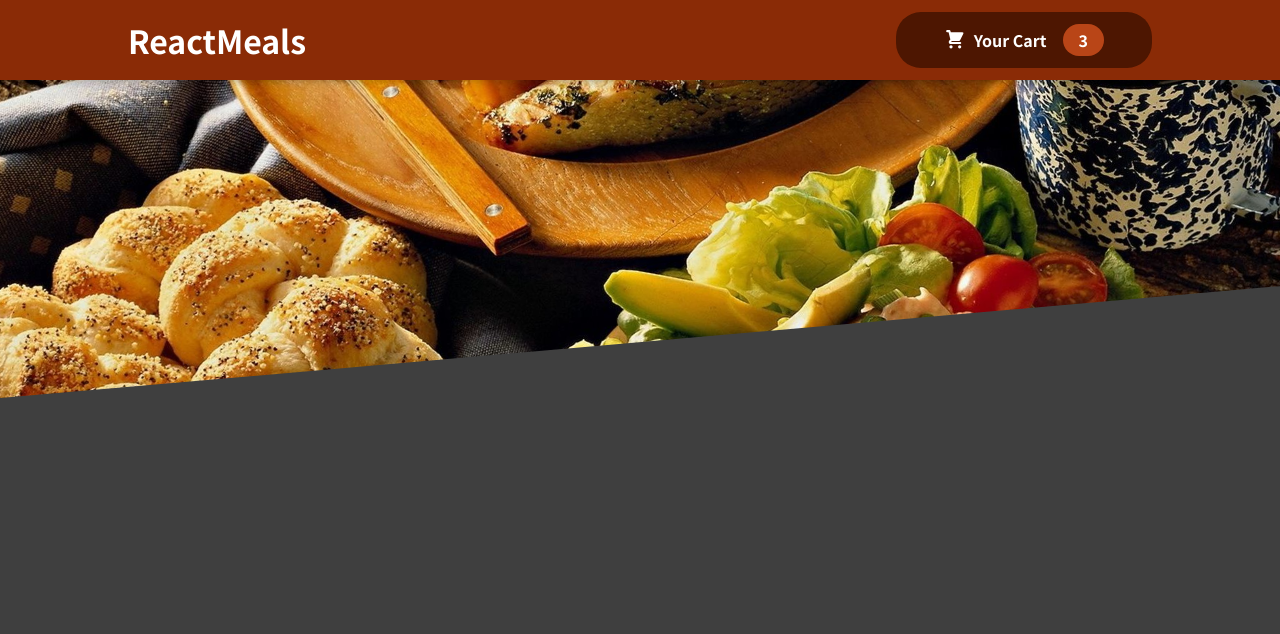
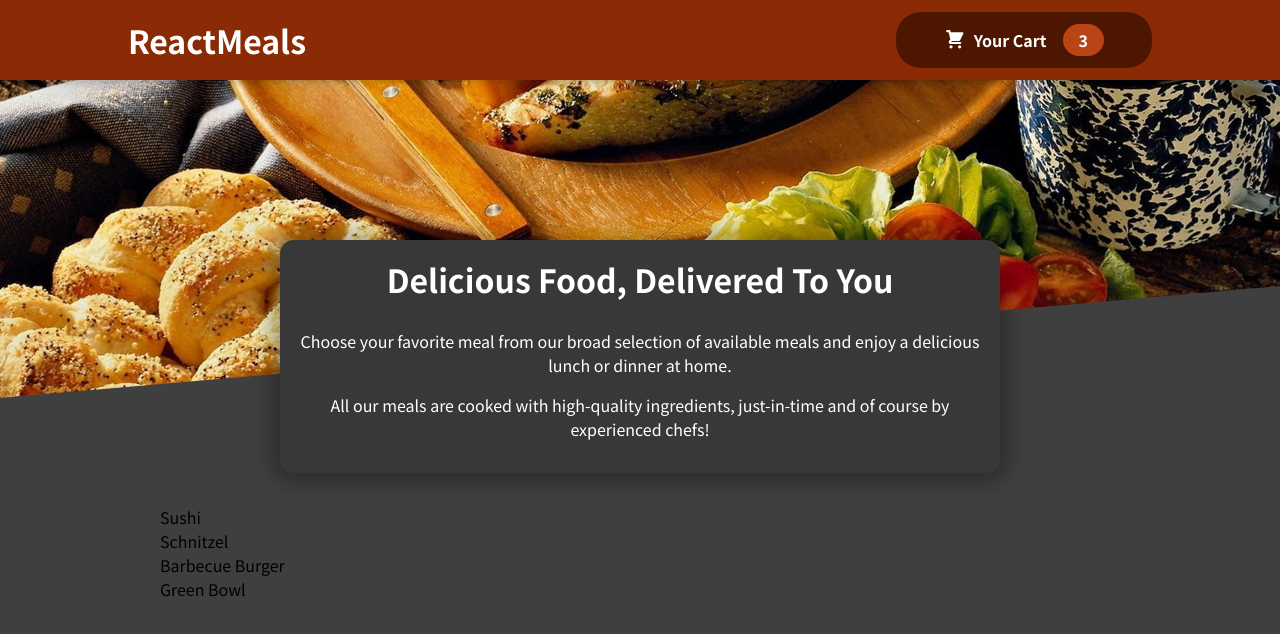
Before and after one commit to Rohinikumari/The-Food-Order-App, a React (Create React App) app: page / in a window 1280 px wide. Shown: the top 634 px of the page. Built offline with nearby package versions, Linux system fonts and the light colour scheme.

Commit message:
adding UI body

```diff
--- a/src/App.js
+++ b/src/App.js
@@ -1,10 +1,15 @@
 import { Fragment } from "react";
+
 import Header from "./components/Layout/Header";
+import Meals from "./components/Meals/Meals";
 
 function App() {
   return (
     <Fragment>
       <Header />
+      <main>
+        <Meals />
+      </main>
     </Fragment>
   );
 }
--- a/src/components/Layout/Header.js
+++ b/src/components/Layout/Header.js
@@ -1,19 +1,21 @@
-import { Fragment } from "react";
-import mealsImage from "../../assests/meals.jpg";
-import classes from "./Header.module.css";
-import HeaderCartButton from "./HeaderCartButton";
+import { Fragment } from 'react';
+
+import HeaderCartButton from './HeaderCartButton';
+import mealsImage from '../../assets/meals.jpg';
+import classes from './Header.module.css';
 
 const Header = (props) => {
   return (
     <Fragment>
       <header className={classes.header}>
         <h1>ReactMeals</h1>
-        <HeaderCartButton/>
+        <HeaderCartButton />
       </header>
-      <div className={classes["main-image"]}>
-        <img src={mealsImage} alt="A table full of delicous food!" />
+      <div className={classes['main-image']}>
+        <img src={mealsImage} alt='A table full of delicious food!' />
       </div>
     </Fragment>
   );
 };
+
 export default Header;
--- /dev/null
+++ b/src/components/Meals/AvailableMeals.js
@@ -0,0 +1,40 @@
+import classes from './AvailableMeals.module.css';
+
+const DUMMY_MEALS = [
+  {
+    id: 'm1',
+    name: 'Sushi',
+    description: 'Finest fish and veggies',
+    price: 22.99,
+  },
+  {
+    id: 'm2',
+    name: 'Schnitzel',
+    description: 'A german specialty!',
+    price: 16.5,
+  },
+  {
+    id: 'm3',
+    name: 'Barbecue Burger',
+    description: 'American, raw, meaty',
+    price: 12.99,
+  },
+  {
+    id: 'm4',
+    name: 'Green Bowl',
+    description: 'Healthy...and green...',
+    price: 18.99,
+  },
+];
+
+const AvailableMeals = () => {
+  const mealsList = DUMMY_MEALS.map((meal) => <li>{meal.name}</li>);
+
+  return (
+    <section className={classes.meals}>
+      <ul>{mealsList}</ul>
+    </section>
+  );
+};
+
+export default AvailableMeals;
--- /dev/null
+++ b/src/components/Meals/AvailableMeals.module.css
@@ -0,0 +1,24 @@
+.meals {
+  max-width: 60rem;
+  width: 90%;
+  margin: 2rem auto;
+  animation: meals-appear 1s ease-out forwards;
+}
+
+.meals ul {
+  list-style: none;
+  margin: 0;
+  padding: 0;
+}
+
+@keyframes meals-appear {
+  from {
+    opacity: 0;
+    transform: translateY(3rem);
+  }
+
+  to {
+    opacity: 1;
+    transform: translateY(0);
+  }
+}
--- /dev/null
+++ b/src/components/Meals/Meals.js
@@ -0,0 +1,15 @@
+import { Fragment } from 'react';
+
+import MealsSummary from './MealsSummary';
+import AvailableMeals from './AvailableMeals';
+
+const Meals = () => {
+  return (
+    <Fragment>
+      <MealsSummary />
+      <AvailableMeals />
+    </Fragment>
+  );
+};
+
+export default Meals;
--- /dev/null
+++ b/src/components/Meals/MealsSummary.js
@@ -0,0 +1,19 @@
+import classes from './MealsSummary.module.css';
+
+const MealsSummary = () => {
+  return (
+    <section className={classes.summary}>
+      <h2>Delicious Food, Delivered To You</h2>
+      <p>
+        Choose your favorite meal from our broad selection of available meals
+        and enjoy a delicious lunch or dinner at home.
+      </p>
+      <p>
+        All our meals are cooked with high-quality ingredients, just-in-time and
+        of course by experienced chefs!
+      </p>
+    </section>
+  );
+};
+
+export default MealsSummary;
--- /dev/null
+++ b/src/components/Meals/MealsSummary.module.css
@@ -0,0 +1,18 @@
+.summary {
+    text-align: center;
+    max-width: 45rem;
+    width: 90%;
+    margin: auto;
+    margin-top: -10rem;
+    position: relative;
+    background-color: #383838;
+    color: white;
+    border-radius: 14px;
+    padding: 1rem;
+    box-shadow: 0 1px 18px 10px rgba(0, 0, 0, 0.25);
+  }
+
+  .summary h2 {
+    font-size: 2rem;
+    margin-top: 0;
+  }
```
Also changed, not shown: src/assets/meals.jpg (renamed from src/assests/meals.jpg).
